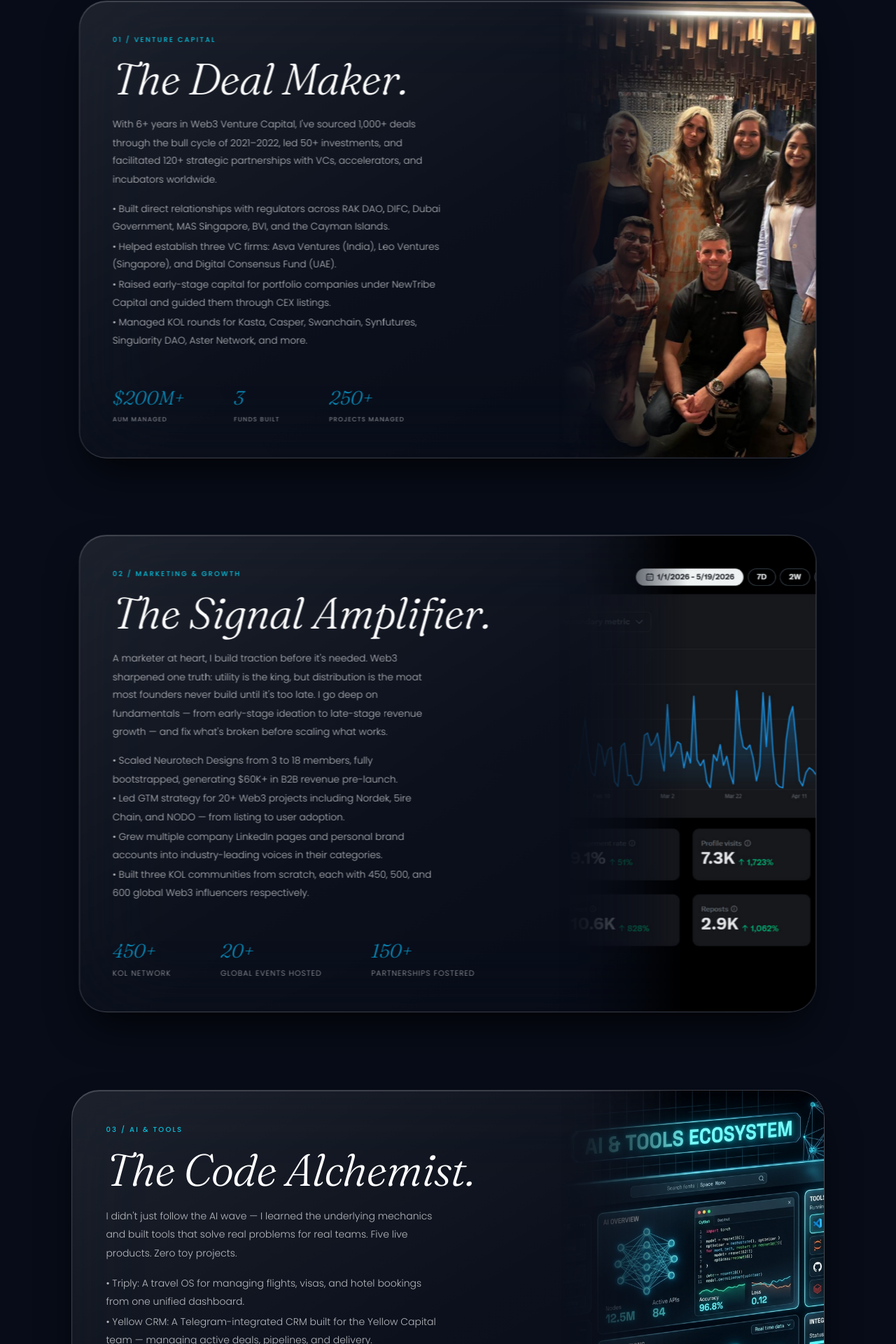
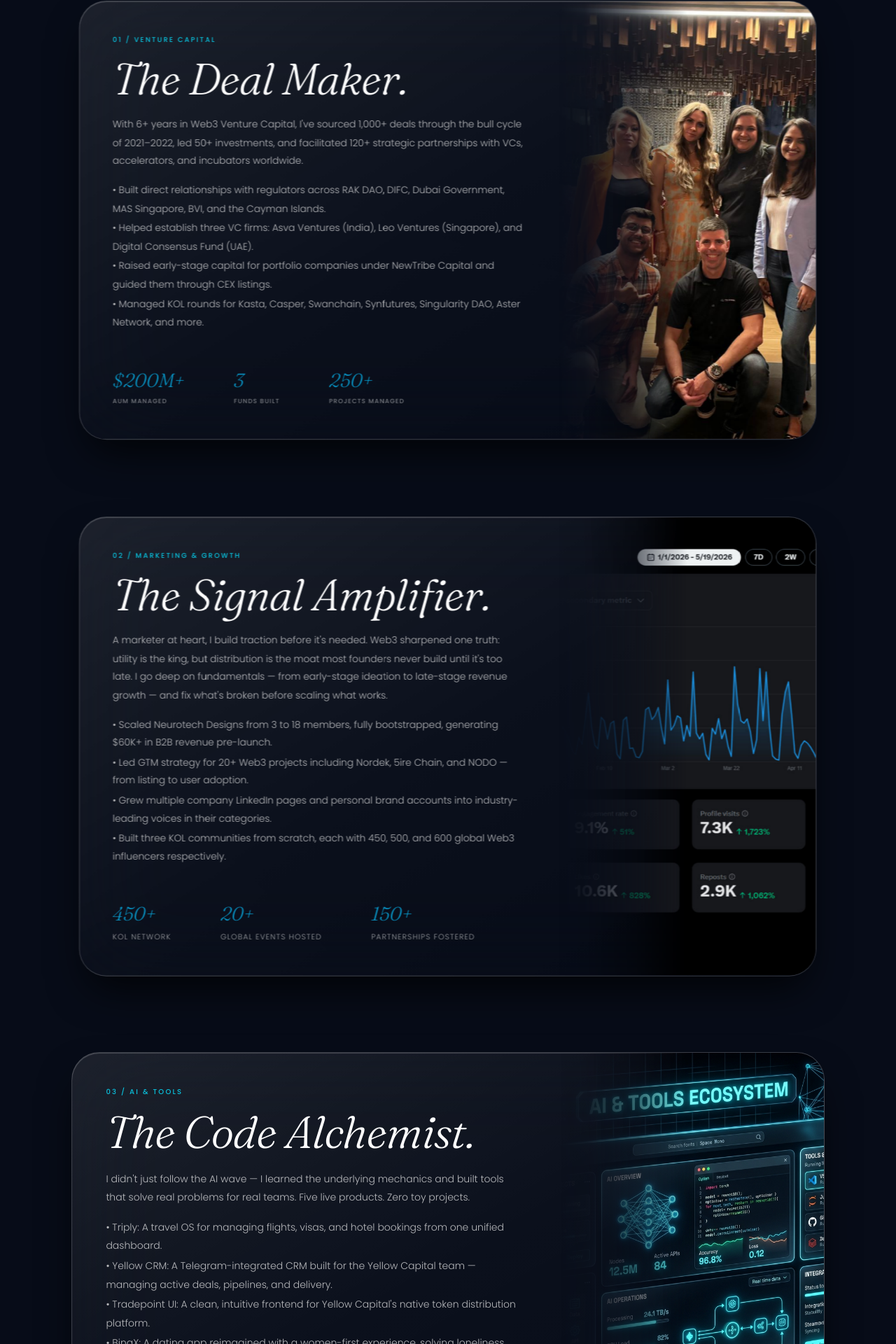
Before and after one commit to Viivek16/portfolio, a React (Vite) app: page / in a window 1280 px wide. Shown: the part 2503-4423 px from the top of the page at 70% size. Built offline with nearby package versions, Linux system fonts and the light colour scheme; a web font is replaced by a local one.

Commit message:
fix(work): standardise content maxWidth to 600px across all three pillar cards

```diff
--- a/src/components/ThreePillars.jsx
+++ b/src/components/ThreePillars.jsx
@@ -55,10 +55,10 @@ const ThreePillars = () => {
               <h3 className="text-white" style={{ fontFamily: 'Fraunces, serif', fontStyle: 'italic', fontWeight: 300, fontSize: 'clamp(48px, 6vw, 64px)', letterSpacing: '-0.015em', lineHeight: 1.05, marginBottom: '20px' }}>
                 The Deal Maker.
               </h3>
-              <p className="text-white/70" style={{ fontFamily: 'Poppins, sans-serif', fontWeight: 300, fontSize: '14px', lineHeight: 1.9, maxWidth: '480px' }}>
+              <p className="text-white/70" style={{ fontFamily: 'Poppins, sans-serif', fontWeight: 300, fontSize: '14px', lineHeight: 1.9, maxWidth: '600px' }}>
                 With 6+ years in Web3 Venture Capital, I've sourced 1,000+ deals through the bull cycle of 2021–2022, led 50+ investments, and facilitated 120+ strategic partnerships with VCs, accelerators, and incubators worldwide.
               </p>
-              <div style={{ marginTop: '16px', maxWidth: '480px' }}>
+              <div style={{ marginTop: '16px', maxWidth: '600px' }}>
                 {[
                   'Built direct relationships with regulators across RAK DAO, DIFC, Dubai Government, MAS Singapore, BVI, and the Cayman Islands.',
                   'Helped establish three VC firms: Asva Ventures (India), Leo Ventures (Singapore), and Digital Consensus Fund (UAE).',
@@ -120,10 +120,10 @@ const ThreePillars = () => {
               <h3 className="text-white" style={{ fontFamily: 'Fraunces, serif', fontStyle: 'italic', fontWeight: 300, fontSize: 'clamp(48px, 6vw, 64px)', letterSpacing: '-0.015em', lineHeight: 1.05, marginBottom: '20px' }}>
                 The Signal Amplifier.
               </h3>
-              <p className="text-white/70" style={{ fontFamily: 'Poppins, sans-serif', fontWeight: 300, fontSize: '14px', lineHeight: 1.9, maxWidth: '480px' }}>
+              <p className="text-white/70" style={{ fontFamily: 'Poppins, sans-serif', fontWeight: 300, fontSize: '14px', lineHeight: 1.9, maxWidth: '600px' }}>
                 A marketer at heart, I build traction before it's needed. Web3 sharpened one truth: utility is the king, but distribution is the moat most founders never build until it's too late. I go deep on fundamentals — from early-stage ideation to late-stage revenue growth — and fix what's broken before scaling what works.
               </p>
-              <div style={{ marginTop: '16px', maxWidth: '480px' }}>
+              <div style={{ marginTop: '16px', maxWidth: '600px' }}>
                 {[
                   'Scaled Neurotech Designs from 3 to 18 members, fully bootstrapped, generating $60K+ in B2B revenue pre-launch.',
                   'Led GTM strategy for 20+ Web3 projects including Nordek, 5ire Chain, and NODO — from listing to user adoption.',
@@ -184,10 +184,10 @@ const ThreePillars = () => {
               <h3 className="text-white" style={{ fontFamily: 'Fraunces, serif', fontStyle: 'italic', fontWeight: 300, fontSize: 'clamp(48px, 6vw, 64px)', letterSpacing: '-0.015em', lineHeight: 1.05, marginBottom: '20px' }}>
                 The Code Alchemist.
               </h3>
-              <p className="text-white/70" style={{ fontFamily: 'Poppins, sans-serif', fontWeight: 300, fontSize: '14px', lineHeight: 1.9, maxWidth: '480px' }}>
+              <p className="text-white/70" style={{ fontFamily: 'Poppins, sans-serif', fontWeight: 300, fontSize: '14px', lineHeight: 1.9, maxWidth: '600px' }}>
                 I didn't just follow the AI wave — I learned the underlying mechanics and built tools that solve real problems for real teams. Five live products. Zero toy projects.
               </p>
-              <div style={{ marginTop: '16px', maxWidth: '480px' }}>
+              <div style={{ marginTop: '16px', maxWidth: '600px' }}>
                 {[
                   'Triply: A travel OS for managing flights, visas, and hotel bookings from one unified dashboard.',
                   'Yellow CRM: A Telegram-integrated CRM built for the Yellow Capital team — managing active deals, pipelines, and delivery.',
```
